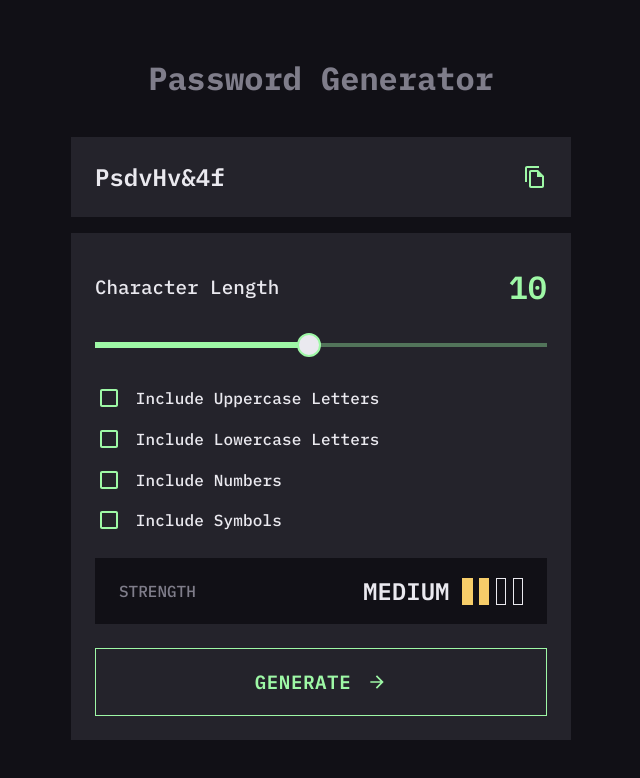
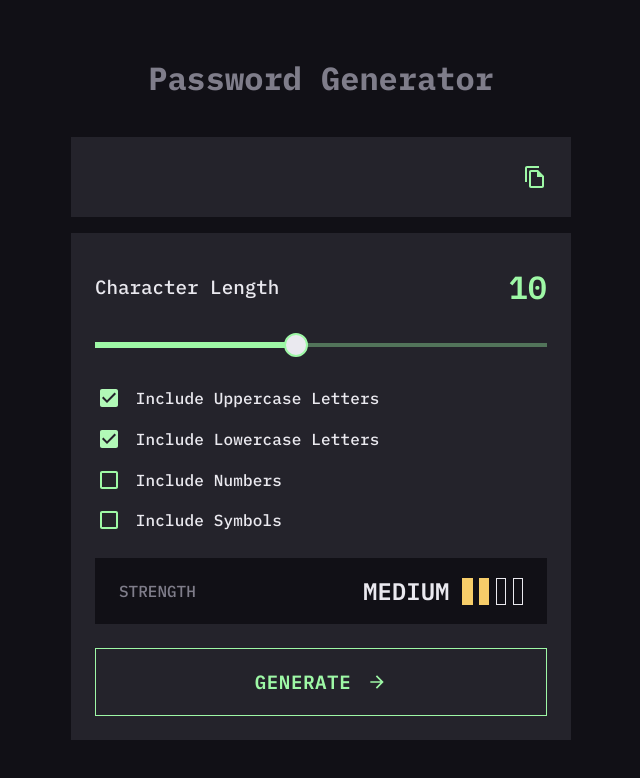
Before and after one commit to RotckinAN/password-generator, a React (Vite) app: page / in a window 1280 px wide. Shown: the top 778 px of the page, without its empty margins (319-959 px from the left). Built offline with nearby package versions, Linux system fonts and the light colour scheme.

Commit message:
feat: add password generate logic

```diff
--- a/src/components/App/App.tsx
+++ b/src/components/App/App.tsx
@@ -1,15 +1,18 @@
 import Input from "@/components/Input";
 import RulesField from "@/components/RulesField/RulesField";
 
+import { usePasswordGenerate } from "@/src/hooks/usePasswordGenerate.ts";
 import "./App.scss";
 
 function App() {
+  const { password, generatePassword } = usePasswordGenerate();
+
   return (
     <main className="main">
       <div className="application">
         <h1 className="app-title">Password Generator</h1>
-        <Input />
-        <RulesField />
+        <Input inputValue={password} />
+        <RulesField handlePasswordGenerate={generatePassword} />
       </div>
     </main>
   );
--- a/src/components/Checkbox/Checkbox.tsx
+++ b/src/components/Checkbox/Checkbox.tsx
@@ -1,10 +1,14 @@
 import { FormControlLabel, Checkbox as MuiCheckbox } from "@mui/material";
+import { ChangeEvent } from "react";
 
 interface CheckboxProps {
   label: string;
+  value: string;
+  onChange: (evt: ChangeEvent<HTMLInputElement>) => void;
+  checked: boolean;
 }
 
-const Checkbox = ({ label }: CheckboxProps) => {
+const Checkbox = ({ label, value, onChange, checked }: CheckboxProps) => {
   return (
     <FormControlLabel
       label={label}
@@ -39,6 +43,9 @@ const Checkbox = ({ label }: CheckboxProps) => {
               color: "#b1f9b7",
             },
           }}
+          onChange={onChange}
+          value={value}
+          checked={checked}
         />
       }
     />
--- a/src/components/Input/Input.scss
+++ b/src/components/Input/Input.scss
@@ -7,6 +7,7 @@
 
   p {
     margin: 0;
+    height: 32px;
     color: #eae9ef;
     font-weight: 600;
     font-size: 1.25rem;
--- a/src/components/Input/Input.tsx
+++ b/src/components/Input/Input.tsx
@@ -1,11 +1,39 @@
 import FileCopyOutlinedIcon from "@mui/icons-material/FileCopyOutlined";
+import DoneIcon from "@mui/icons-material/Done";
+
 import "./Input.scss";
+import { useState } from "react";
 
-const Input = () => {
+interface InputProps {
+  inputValue: string;
+}
+
+const Input = ({ inputValue }: InputProps) => {
+  const [isCopied, setIsCopied] = useState(false);
+
+  if (isCopied) {
+    setTimeout(setIsCopied, 3 * 1000);
+  }
+
+  const handleButtonCopy = async () => {
+    if (inputValue) {
+      await navigator.clipboard.writeText(inputValue);
+      setIsCopied(true);
+    }
+  };
+
   return (
     <article className="input-result">
-      <p>PsdvHv&4f</p>
-      <FileCopyOutlinedIcon className="copy-icon" />
+      <p>{inputValue}</p>
+
+      {isCopied ? (
+        <DoneIcon className="copy-icon" />
+      ) : (
+        <FileCopyOutlinedIcon
+          className="copy-icon"
+          onClick={handleButtonCopy}
+        />
+      )}
     </article>
   );
 };
--- a/src/components/RulesField/RulesField.tsx
+++ b/src/components/RulesField/RulesField.tsx
@@ -1,28 +1,112 @@
-import { useState } from "react";
+import { ChangeEvent, useEffect, useState } from "react";
 import ArrowForwardIcon from "@mui/icons-material/ArrowForward";
 
 import Slider from "@/components/Slider";
 import Checkbox from "@/components/Checkbox";
 import StrengthPart from "@/components/StrengthPart";
 import Button from "@/components/Button";
+
+import { useGetPasswordStrength } from "@/src/hooks/useGetPasswordStrength.ts";
+import { CheckboxState, PasswordStrength } from "@/src/types.ts";
 import "./RulesField.scss";
 
-const RulesField = () => {
+interface RulesFieldProps {
+  handlePasswordGenerate: (data: PasswordStrength) => void;
+}
+
+const checkboxesInitialState: CheckboxState = {
+  isUppercaseChecked: true,
+  isLowercaseChecked: true,
+  isNumbersChecked: false,
+  isSymbolsChecked: false,
+};
+
+const RulesField = ({ handlePasswordGenerate }: RulesFieldProps) => {
   const [sliderValue, setSliderValue] = useState(10);
+  const [minSliderValue, setMinSliderValue] = useState(1);
+
+  const [checkboxesValue, setCheckboxesValue] = useState(
+    checkboxesInitialState,
+  );
+
+  const { strength } = useGetPasswordStrength({
+    passwordLength: sliderValue,
+    rules: checkboxesValue,
+  });
+
+  const {
+    isUppercaseChecked,
+    isLowercaseChecked,
+    isNumbersChecked,
+    isSymbolsChecked,
+  } = checkboxesValue;
+
+  const handleCheckboxChange = (evt: ChangeEvent<HTMLInputElement>) => {
+    if (evt?.target) {
+      const { value, checked } = evt.target;
+
+      setCheckboxesValue((prev) => ({
+        ...prev,
+        [`is${value}Checked` as keyof CheckboxState]: checked,
+      }));
+    }
+  };
+
+  const handleGenerate = () => {
+    handlePasswordGenerate({
+      passwordLength: sliderValue,
+      rules: checkboxesValue,
+    });
+  };
+
+  useEffect(() => {
+    const activeCheckboxes = Object.values(checkboxesValue).filter(
+      (item) => !!item,
+    ).length;
+
+    activeCheckboxes
+      ? setMinSliderValue(activeCheckboxes)
+      : setMinSliderValue(1);
+  }, [checkboxesValue]);
 
   return (
     <article className="generator-container">
-      <Slider value={sliderValue} setValue={setSliderValue} />
+      <Slider
+        value={sliderValue}
+        setValue={setSliderValue}
+        minValue={minSliderValue}
+      />
 
       <div className="checkbox-container">
-        <Checkbox label="Include Uppercase Letters" />
-        <Checkbox label="Include Lowercase Letters" />
-        <Checkbox label="Include Numbers" />
-        <Checkbox label="Include Symbols" />
+        <Checkbox
+          label="Include Uppercase Letters"
+          value="Uppercase"
+          onChange={handleCheckboxChange}
+          checked={isUppercaseChecked}
+        />
+        <Checkbox
+          label="Include Lowercase Letters"
+          value="Lowercase"
+          onChange={handleCheckboxChange}
+          checked={isLowercaseChecked}
+        />
+        <Checkbox
+          label="Include Numbers"
+          value="Numbers"
+          onChange={handleCheckboxChange}
+          checked={isNumbersChecked}
+        />
+        <Checkbox
+          label="Include Symbols"
+          value="Symbols"
+          onChange={handleCheckboxChange}
+          checked={isSymbolsChecked}
+        />
       </div>
 
-      <StrengthPart strength="Medium" />
-      <Button onClick={() => {}}>
+      <StrengthPart strength={strength} />
+
+      <Button onClick={handleGenerate}>
         Generate
         <span>
           <ArrowForwardIcon className="generate-button-icon" />
--- a/src/components/Slider/Slider.tsx
+++ b/src/components/Slider/Slider.tsx
@@ -5,9 +5,10 @@ import "./Slider.scss";
 interface SliderProps {
   value: number;
   setValue: Dispatch<SetStateAction<number>>;
+  minValue: number;
 }
 
-const Slider = ({ value, setValue }: SliderProps) => {
+const Slider = ({ value, setValue, minValue }: SliderProps) => {
   const handleChange = (evt: Event, newValue: number | number[]) => {
     setValue(newValue as number);
   };
@@ -22,7 +23,7 @@ const Slider = ({ value, setValue }: SliderProps) => {
       <MuiSlider
         value={value}
         onChange={handleChange}
-        min={1}
+        min={minValue}
         max={20}
         sx={(theme) => ({
           "&.MuiSlider-root": {
--- a/src/components/StrengthPart/StrengthPart.tsx
+++ b/src/components/StrengthPart/StrengthPart.tsx
@@ -1,8 +1,9 @@
 import cn from "classnames";
 import "./StrengthPart.scss";
+import { StrengthKeys } from "@/src/types.ts";
 
 interface StrengthPartProps {
-  strength: "Weak" | "Medium" | "Strong" | "Very Strong";
+  strength: StrengthKeys;
 }
 
 const StrengthPart = ({ strength }: StrengthPartProps) => {
--- /dev/null
+++ b/src/hooks/useGetPasswordStrength.ts
@@ -0,0 +1,34 @@
+import { useEffect, useState } from "react";
+import { PasswordStrength, StrengthKeys } from "@/src/types.ts";
+
+export const useGetPasswordStrength = ({
+  passwordLength,
+  rules,
+}: PasswordStrength) => {
+  const [strength, setStrength] = useState<StrengthKeys>("Weak");
+
+  useEffect(() => {
+    const activeCheckboxes = Object.values(rules).filter(
+      (item) => !!item,
+    ).length;
+
+    if (
+      (activeCheckboxes === 2 && passwordLength >= 10) ||
+      (activeCheckboxes === 3 && passwordLength < 10) ||
+      (activeCheckboxes === 4 && passwordLength < 10)
+    ) {
+      setStrength("Medium");
+    } else if (
+      (activeCheckboxes === 3 && passwordLength >= 10) ||
+      (activeCheckboxes === 4 && passwordLength >= 10 && passwordLength < 15)
+    ) {
+      setStrength("Strong");
+    } else if (activeCheckboxes === 4 && passwordLength >= 15) {
+      setStrength("Very Strong");
+    } else {
+      setStrength("Weak");
+    }
+  }, [passwordLength, rules]);
+
+  return { strength };
+};
--- /dev/null
+++ b/src/hooks/usePasswordGenerate.ts
@@ -0,0 +1,85 @@
+import { useState } from "react";
+import { PasswordStrength } from "@/src/types.ts";
+
+const shuffle = (array: string[]) => {
+  let currentIndex = array.length,
+    temporaryValue,
+    randomIndex;
+
+  while (0 !== currentIndex) {
+    randomIndex = Math.floor(Math.random() * currentIndex);
+    currentIndex -= 1;
+
+    temporaryValue = array[currentIndex];
+    array[currentIndex] = array[randomIndex];
+    array[randomIndex] = temporaryValue;
+  }
+
+  return array;
+};
+
+export const usePasswordGenerate = () => {
+  const [password, setPassword] = useState("");
+
+  const lowerCase = "abcdefghijklmnopqrstuvwxyz";
+  const upperCase = "ABCDEFGHIJKLMNOPQRSTUVWXYZ";
+  const numbers = "123456789";
+  const symbols = "!#$%&()*+-./:;<=>?@";
+
+  const getIndex = (length: number): number => {
+    return Math.floor(Math.random() * length);
+  };
+
+  const generatePassword = (data: PasswordStrength) => {
+    const passwordArray: string[] = [];
+
+    const {
+      rules: {
+        isLowercaseChecked,
+        isUppercaseChecked,
+        isNumbersChecked,
+        isSymbolsChecked,
+      },
+      passwordLength,
+    } = data;
+
+    const activeCheckboxes = Object.values(data.rules).filter(
+      (item) => !!item,
+    ).length;
+
+    if (isLowercaseChecked) {
+      let count = 0;
+
+      while (count < passwordLength / activeCheckboxes) {
+        passwordArray.push(lowerCase[getIndex(lowerCase.length)]);
+        count++;
+      }
+    }
+    if (isUppercaseChecked) {
+      let count = 0;
+      while (count < passwordLength / activeCheckboxes) {
+        passwordArray.push(upperCase[getIndex(upperCase.length)]);
+        count++;
+      }
+    }
+    if (isNumbersChecked) {
+      let count = 0;
+      while (count < passwordLength / activeCheckboxes) {
+        passwordArray.push(numbers[getIndex(numbers.length)]);
+        count++;
+      }
+    }
+    if (isSymbolsChecked) {
+      let count = 0;
+      while (count < passwordLength / activeCheckboxes) {
+        passwordArray.push(symbols[getIndex(symbols.length)]);
+        count++;
+      }
+    }
+
+    const sortedPasswordArray = shuffle(passwordArray.slice(0, passwordLength));
+    setPassword(sortedPasswordArray.join(""));
+  };
+
+  return { password, generatePassword };
+};
--- /dev/null
+++ b/src/types.ts
@@ -0,0 +1,13 @@
+export interface CheckboxState {
+  isUppercaseChecked: boolean;
+  isLowercaseChecked: boolean;
+  isNumbersChecked: boolean;
+  isSymbolsChecked: boolean;
+}
+
+export type StrengthKeys = "Weak" | "Medium" | "Strong" | "Very Strong";
+
+export interface PasswordStrength {
+  passwordLength: number;
+  rules: CheckboxState;
+}
```
Also changed, not shown: 1 other file (tests, documents, lock files or other folders).
